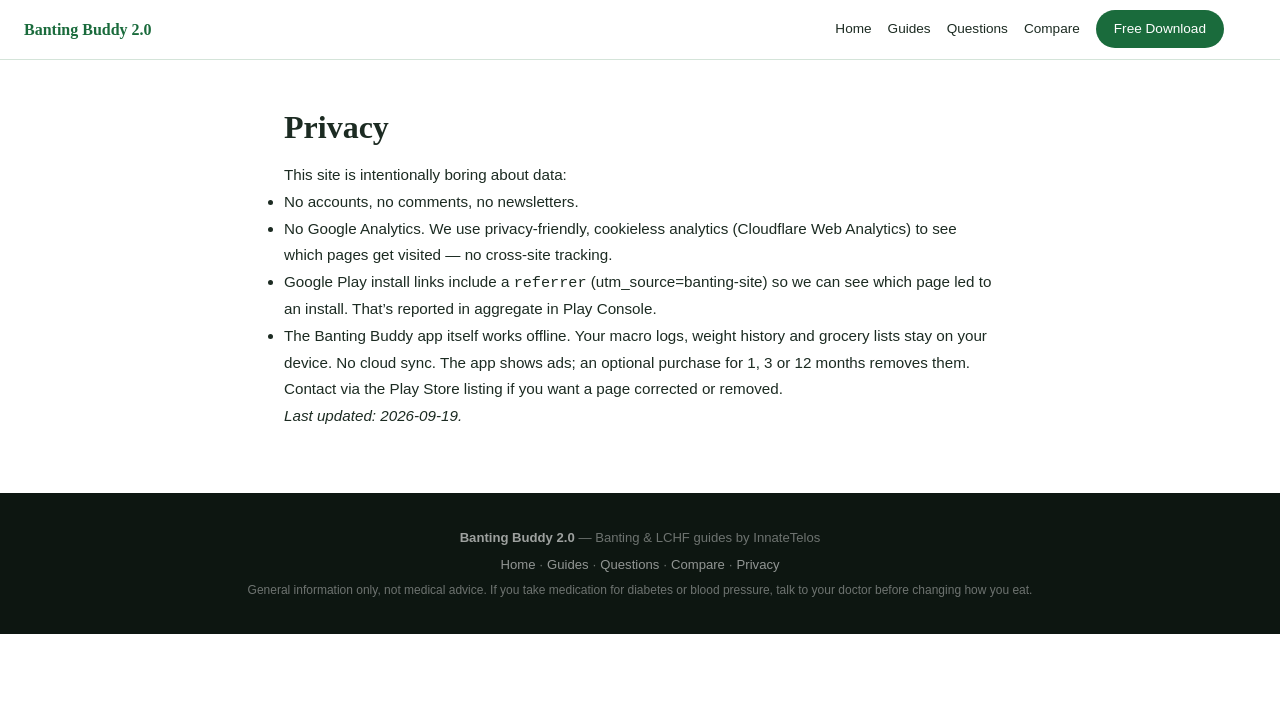
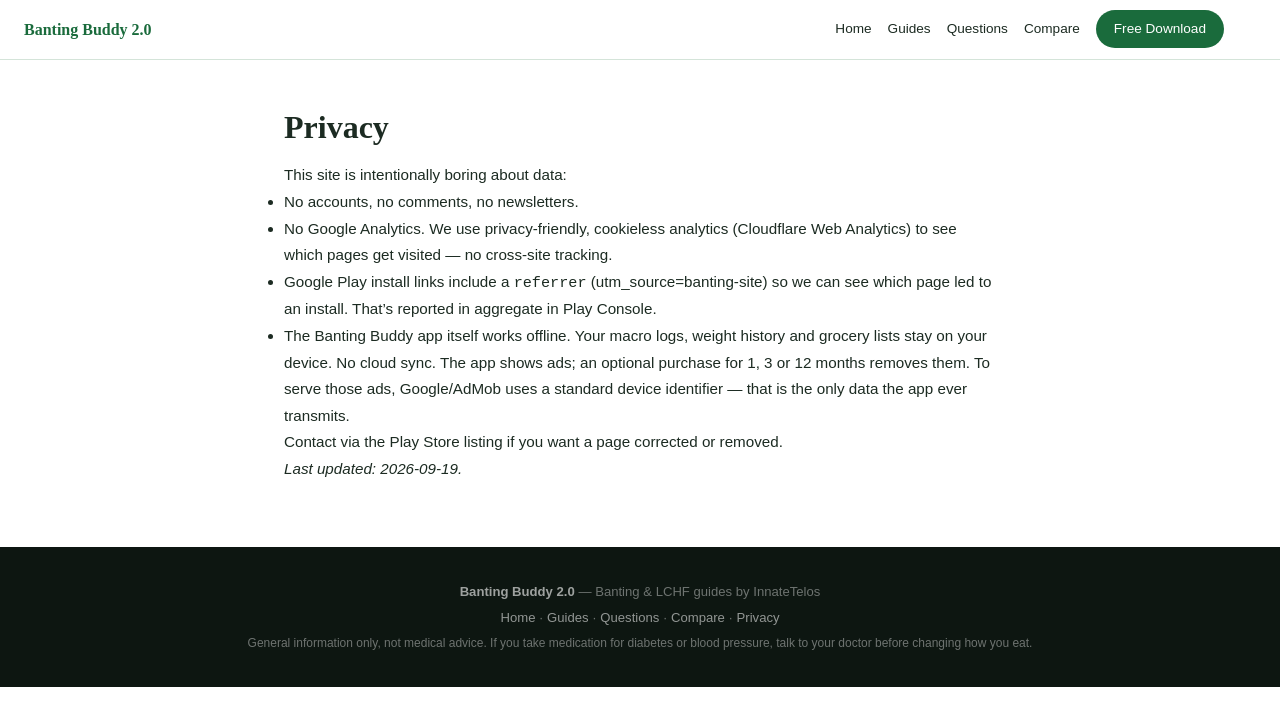
Before and after one commit to n8us/-banting-buddy-landing, a Jekyll site: the page built from privacy.md, in a window 1280 px wide. Shown: the top 726 px of the page. Built offline with Jekyll 4.4.1, drawn with Linux system fonts in a browser that asks for light colours; our own code applies the rules of GitHub Pages for plain Markdown files.

Commit message:
Privacy wording: health data stays on-device; standard ad identifiers disclosed

```diff
--- a/index.html
+++ b/index.html
@@ -936,7 +936,7 @@
   <!-- PROOF BAR -->
   <div class="proof-bar" role="region" aria-label="App statistics">
     <div class="proof-item"><span class="proof-num">50g</span> daily carb guideline</div>
-    <div class="proof-item"><span class="proof-num">100%</span> offline — no data shared</div>
+    <div class="proof-item"><span class="proof-num">100%</span> offline — your health data stays on your phone</div>
     <div class="proof-item"><span class="proof-num">Free</span> with ads, no account</div>
     <div class="proof-item"><span class="proof-num">1/3/12-mo</span> ad-removal option</div>
   </div>
@@ -988,7 +988,9 @@
           <div class="feature-icon">🔒</div>
           <h3>Privacy by Design</h3>
           <p>Your weight history, macro logs, and grocery lists are stored only on your device. No account sign-up, no
-            cloud sync, no data sharing. Your health data belongs to you.</p>
+            cloud sync — your health data never leaves your phone. The app is ad-supported: Google/AdMob uses a
+            standard device identifier to serve ads; that's the only data that ever leaves your device, and an
+            optional purchase removes the ads entirely.</p>
           <span class="feature-tag">Full offline · Always free</span>
         </article>
       </div>
--- a/privacy.md
+++ b/privacy.md
@@ -11,7 +11,7 @@ This site is intentionally boring about data:
 - No accounts, no comments, no newsletters.
 - No Google Analytics. We use privacy-friendly, cookieless analytics (Cloudflare Web Analytics) to see which pages get visited — no cross-site tracking.
 - Google Play install links include a `referrer` (utm_source=banting-site) so we can see which page led to an install. That's reported in aggregate in Play Console.
-- The Banting Buddy app itself works offline. Your macro logs, weight history and grocery lists stay on your device. No cloud sync. The app shows ads; an optional purchase for 1, 3 or 12 months removes them.
+- The Banting Buddy app itself works offline. Your macro logs, weight history and grocery lists stay on your device. No cloud sync. The app shows ads; an optional purchase for 1, 3 or 12 months removes them. To serve those ads, Google/AdMob uses a standard device identifier — that is the only data the app ever transmits.
 
 Contact via the Play Store listing if you want a page corrected or removed.
 
```
